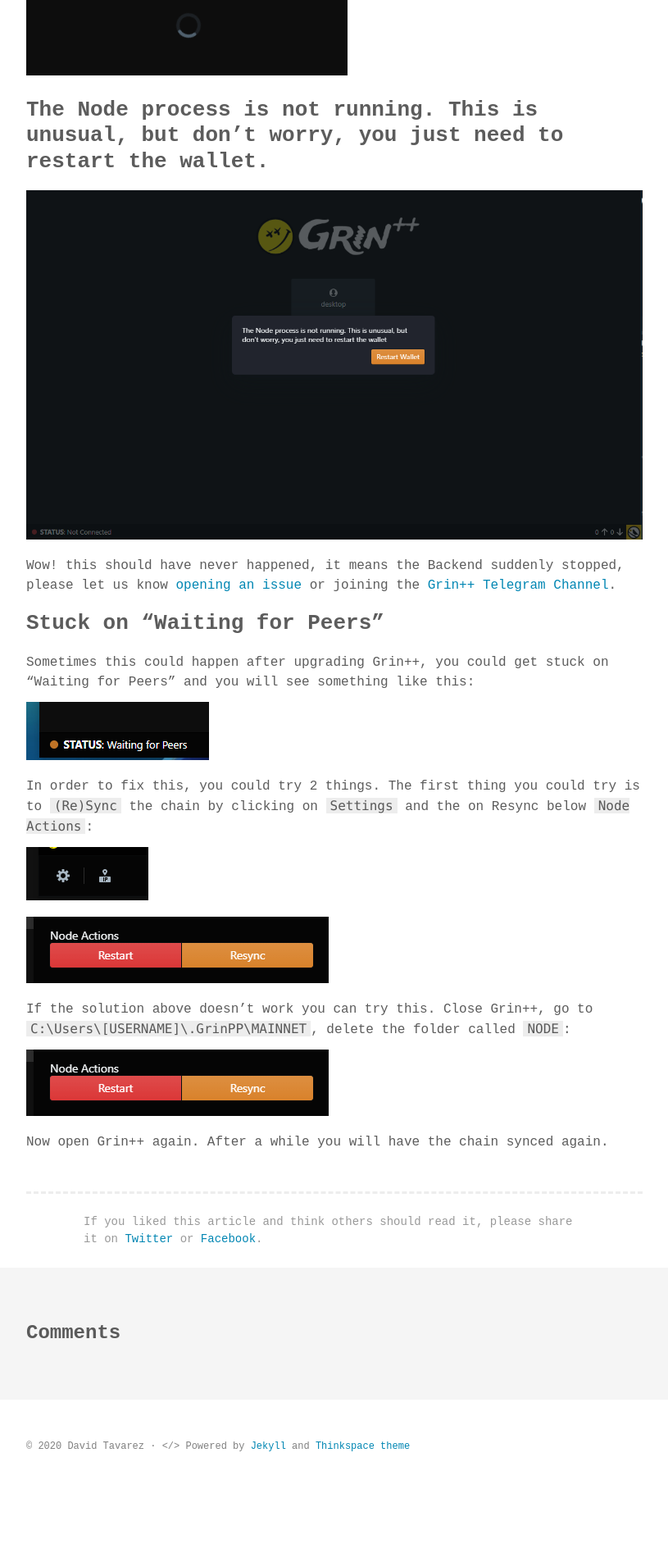
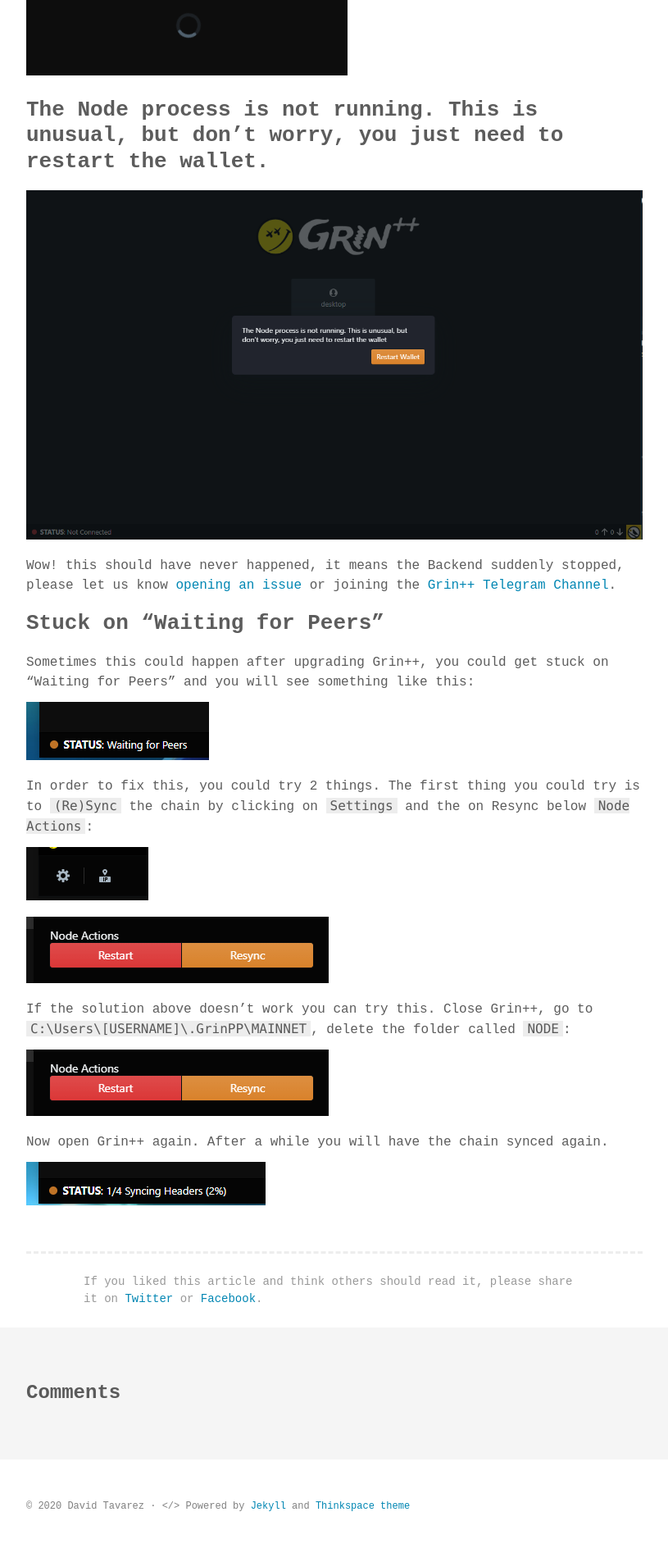
Before and after one commit to davidtavarez/davidtavarez.github.io, a Jekyll site: the page built from _posts/2020-08-12-troubleshooting-grinplusplus.md, in a window 1280 px wide. Shown: the part 2238-4132 px from the top of the page at 82% size, without its empty margins (232-1047 px from the left). Built offline with Jekyll 4.4.1, drawn with Linux system fonts in a browser that asks for light colours; some web fonts are replaced; comment, search, counter and statistics services are not loaded; before the commit the page ends 4059 px from its top, so only the background shows below that.

Commit message:
adding aditional screenshot

```diff
--- a/_posts/2020-08-12-troubleshooting-grinplusplus.md
+++ b/_posts/2020-08-12-troubleshooting-grinplusplus.md
@@ -60,3 +60,5 @@
 ![Backend Folders](https://raw.githubusercontent.com/davidtavarez/davidtavarez.github.io/master/_images/posts/NodeActions.png)
 
 Now open Grin++ again. After a while you will have the chain synced again.
+
+![Syncing Headers](https://raw.githubusercontent.com/davidtavarez/davidtavarez.github.io/master/_images/posts/SyncingHeaders.png)
```
Also changed, not shown: _images/posts/SyncingHeaders.png (added).
